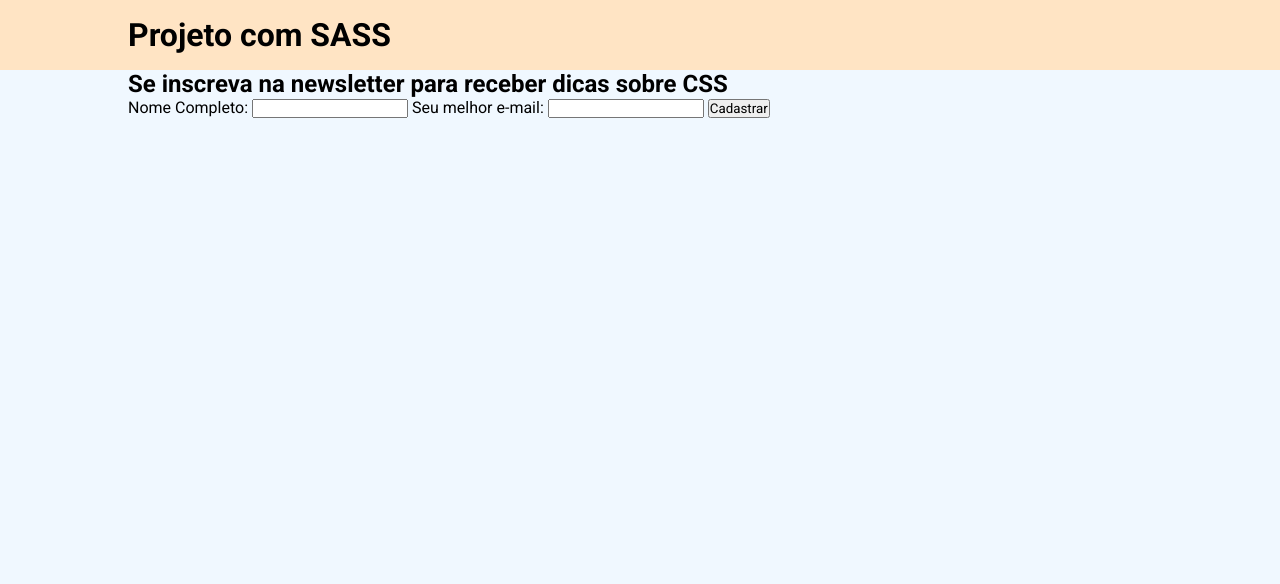
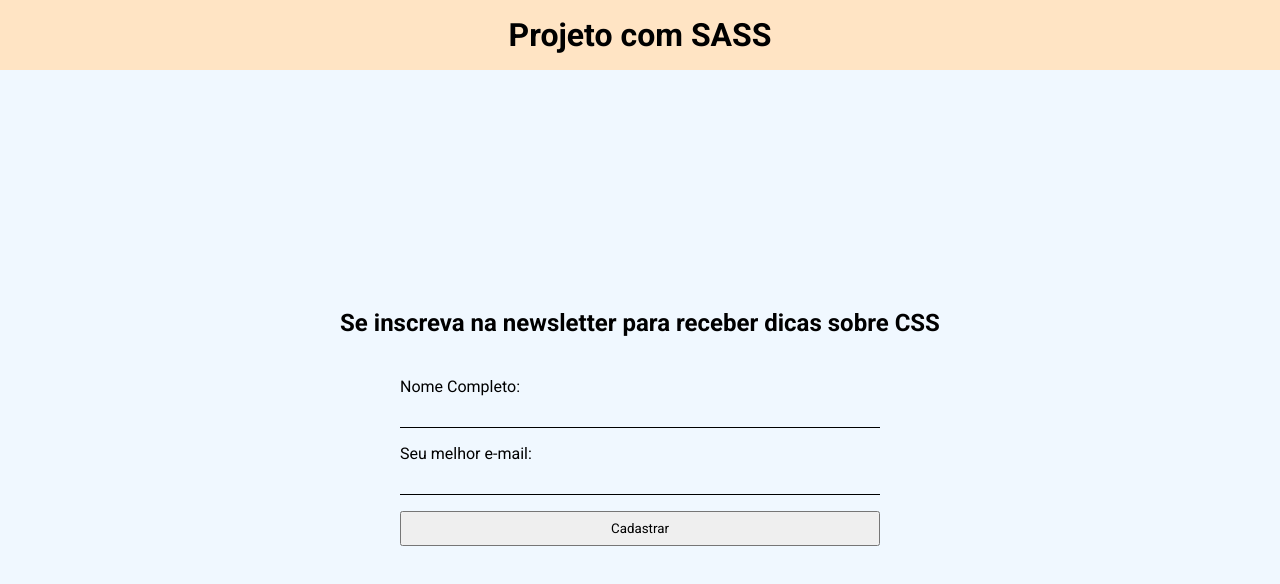
Before and after one commit to arturvas/newsletter_sass, a website: page index.html in a window 1280 px wide. Drawn offline with Linux system fonts and the light colour scheme.

Commit message:
conhecendo mixin

```diff
--- a/source/main.scss
+++ b/source/main.scss
@@ -1,4 +1,11 @@
 @use "config/reset";
+
+@mixin elementoForm($margin: 16px) {
+  padding: 8px;
+  display: block;
+  width: 100%;
+  margin-bottom: $margin;
+}
 
 body {
   background: aliceblue;
@@ -13,4 +20,30 @@ body {
 header {
   padding: 16px 0;
   background-color: bisque;
+  text-align: center;
 }
+
+.form-container {
+  height: calc(100vh - 70px);
+  display: flex;
+  flex-direction: column;
+  align-items: center;
+  justify-content: center;
+
+  form {
+    width: 100%;
+    max-width: 480px;
+    margin-top: 40px;
+
+    input {
+      @include elementoForm();
+      background-color: transparent;
+      border: none;
+      border-bottom: 1px solid black;
+    }
+
+    button {
+      @include elementoForm();
+    }
+  }
+}
```
Also changed, not shown: build/main.css, 1 other file.
